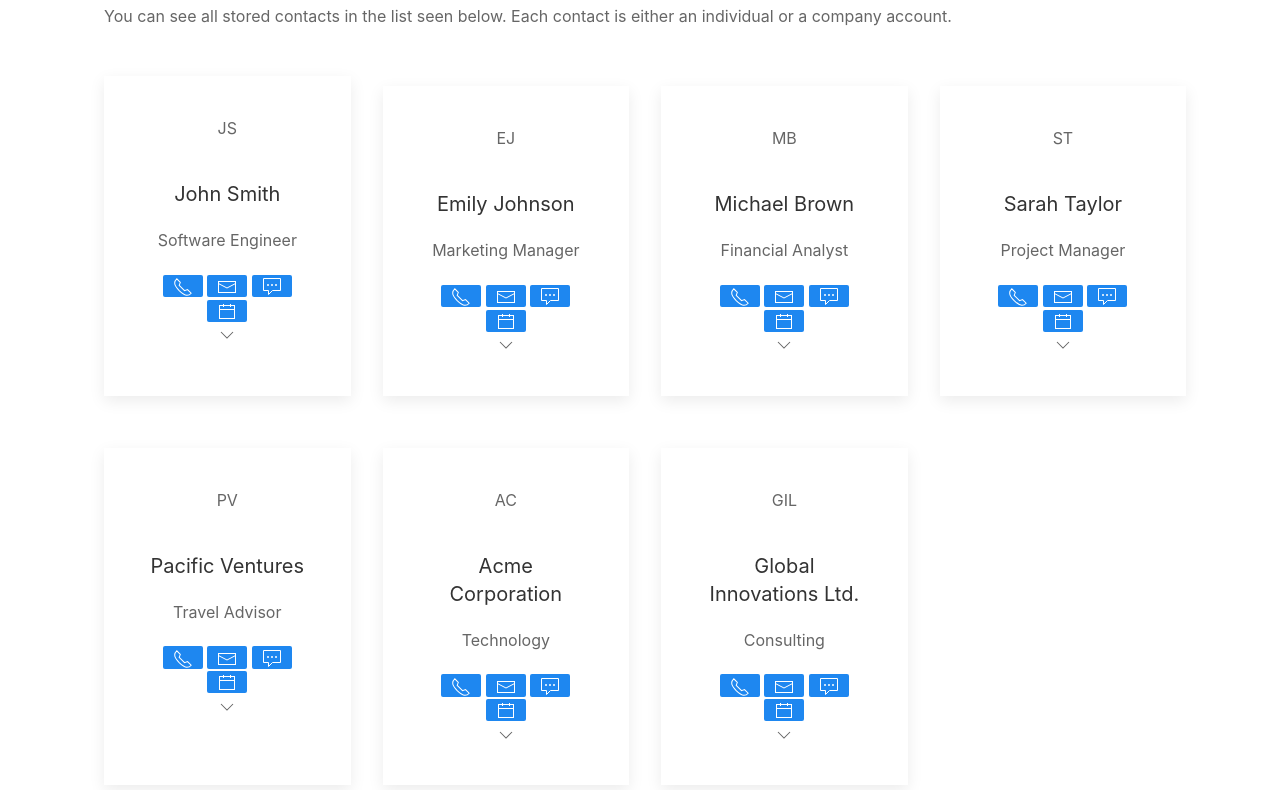
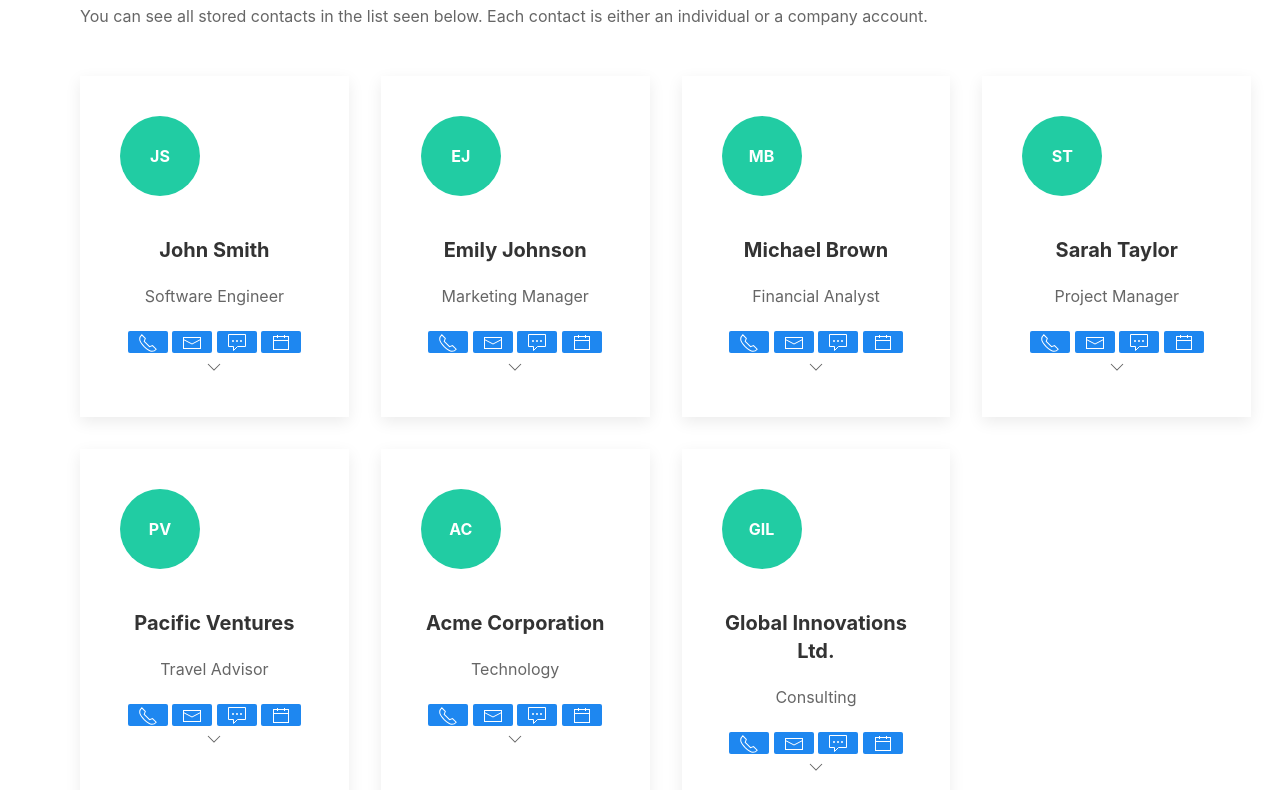
Before and after one commit to herdisheida/Filofax, a website built with Vite: page index.html in a window 1280 px wide. Shown: the part 130-920 px from the top of the page. Built offline with nearby package versions, Linux system fonts and the light colour scheme.

Commit message:
fonts sizes and boldness

```diff
--- a/src/main.ts
+++ b/src/main.ts
@@ -188,7 +188,7 @@ function renderApp(root: HTMLElement, contacts: Contact[]) {
 
 function renderHeader(): string {
   return `
-    <h1>ADDRESS BOOK</h1>
+    <h1 class="uk-text-bold">ADDRESS BOOK</h1>
     <p>
       You can see all stored contacts in the list seen below. Each contact is either an individual or a company account.
     </p>
@@ -202,13 +202,13 @@ function renderContactCard(contact: Contact): string {
 
   // TODO when chevron is clicked the card of others should not be effecred (only the one im lcicking)
   return `
-    <div class="card uk-card uk-card-default uk-card-body uk-margin-small uk-padding" id="${contact.id}">
+    <div class="card uk-card uk-card-default uk-card-body" id="${contact.id}">
 
       <div class="thumbnail-container">
-        <div class="thumb">${contact.thumbnail}</div>
+        <div class="thumb uk-text-bold">${contact.thumbnail}</div>
       </div>
 
-      <h4 class="name">${contact.name}</h4>
+      <h4 class="name uk-text-bold">${contact.name}</h4>
       <p class="subtitle">${subtitle}</p>
 
       ${contact.isExpanded ? `<div class="details">${renderDetails(contact)}</div>` : ""}
@@ -247,7 +247,7 @@ function renderDetails(contact: Contact): string {
     <div class="detail-line">${c.website}</div>
 
     <div class="key-contacts">
-      <h3>Key contacts</h3>
+      <h5 class="uk-text-bold">Key contacts</h5>
       <ul>
         ${c.keyContacts
           .map(
--- a/src/style.css
+++ b/src/style.css
@@ -1,28 +1,41 @@
 /* variables */
 :root {
+    --white: #ffffff;
+    --black: black;
+
     --blue-green-color: #21cca3;
     --bg-color: #f3f5fb;
-    --card-bg-color: #ffffff;
 
-    --primary-font-color: black;
     --secondary-font-color: #939090;
 }
 
 /* fonts */
-@import url("https://fonts.googleapis.com/css2?family=League+Spartan:wght@100..900&family=Libre+Baskerville:ital,wght@0,400;0,700;1,400&display=swap");
-@import url("https://fonts.googleapis.com/css2?family=Libre+Baskerville:ital,wght@0,400;0,700;1,400&display=swap");
+/* @import url("https://fonts.googleapis.com/css2?family=League+Spartan:wght@100..900&family=Libre+Baskerville:ital,wght@0,400;0,700;1,400&display=swap"); */
+/* @import url("https://fonts.googleapis.com/css2?family=Libre+Baskerville:ital,wght@0,400;0,700;1,400&display=swap"); */
 
 
 /* space between screen-edge and items on screen */
 body {
-    margin: 4rem 6.5rem;
+    margin: 4rem 5rem;
 }
 
 
 .card-container {
     display: grid;
-    grid-template-columns: 23% 23% 23% 23%;
+    grid-template-columns: 24% 24% 24% 24%;
     justify-content: space-between;
     gap: 2rem;
     margin: 3rem 0;
 }
+
+.thumbnail-container {
+    border-radius: 50%;
+    height: 5rem;
+    width: 5rem;
+
+    /* initials in center of circle */
+    align-content: center;
+
+    background: var(--blue-green-color);
+    color: var(--white);
+}
```
